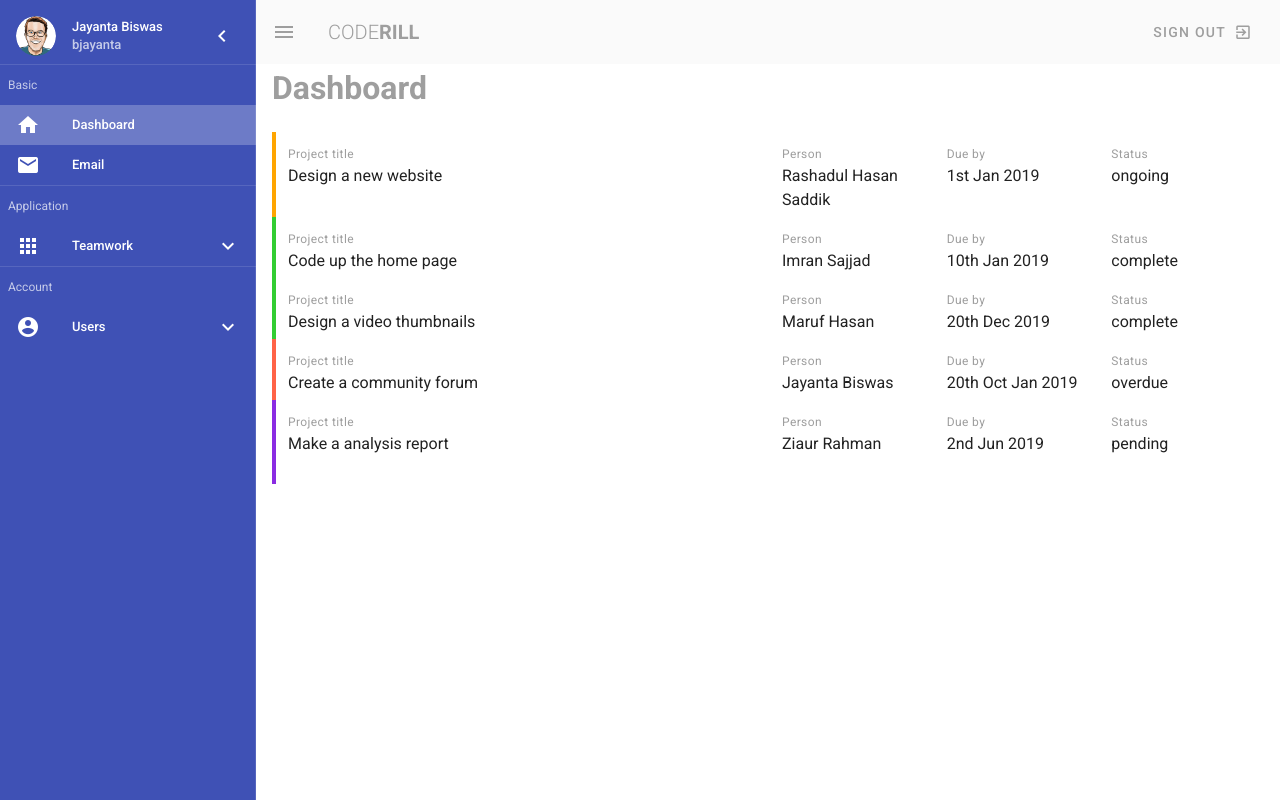
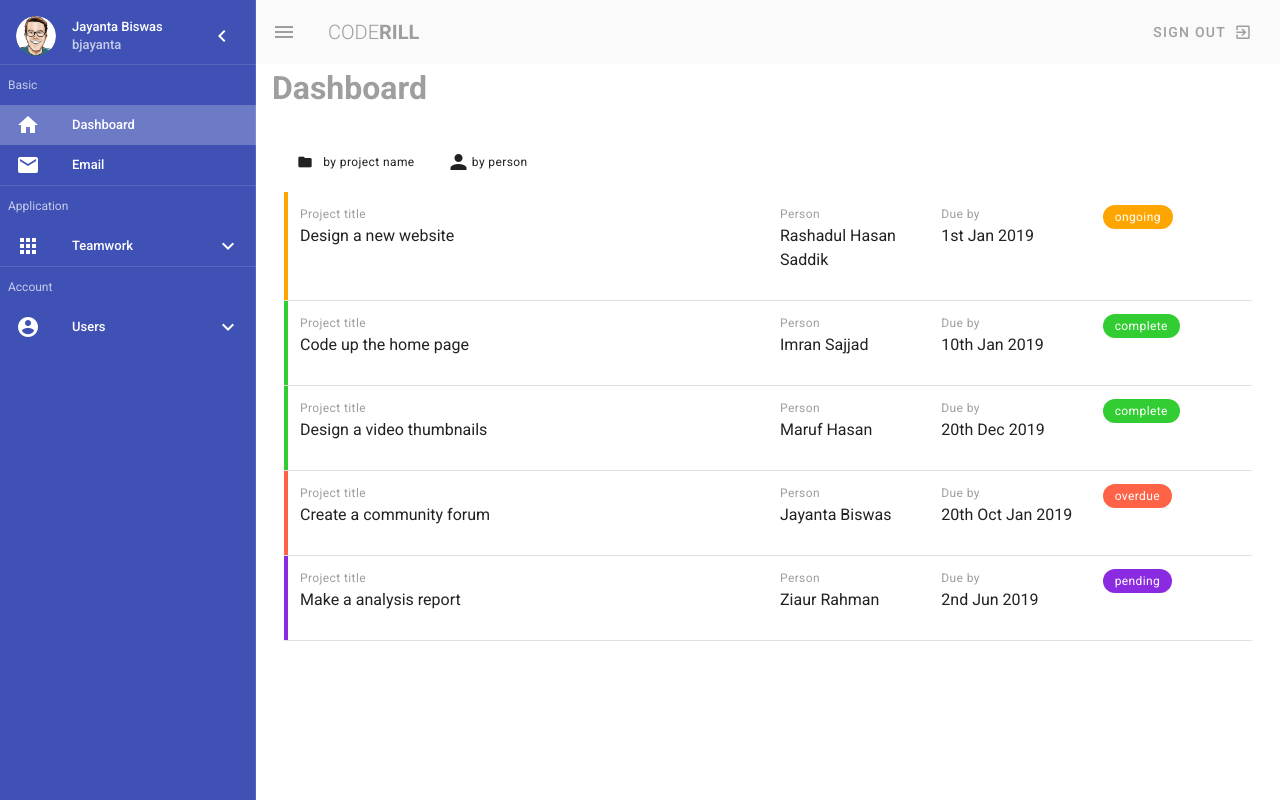
Before and after one commit to bjayanta/teamwork, a Vue app: page / in a window 1280 px wide. Built offline with nearby package versions, Linux system fonts and the light colour scheme.

Commit message:
work with projects list in dashboard

```diff
--- a/src/views/Dashboard.vue
+++ b/src/views/Dashboard.vue
@@ -2,40 +2,53 @@
   <div class="dashboard">
     <h1 class="subheading grey--text">Dashboard</h1>
 
-    <v-container class="my-5">
-      <div v-for="project in projects" :key="project.title">
-        <v-layout row wrap :class="`project ${project.status}`">
-          <v-flex xs12 md6>
-            <v-card flat class="pa-3">
+    <v-container fluid class="my-5">
+      <v-layout class="mb-3">
+        <v-tooltip bottom>
+          <template v-slot:activator="{ on }">
+            <v-btn text @click="sortBy('title')" v-on="on">
+              <v-icon left small>mdi-folder</v-icon>
+              <span class="caption text-lowercase">By project name</span>
+            </v-btn>
+          </template>
+          <span>Sort projects by project title</span>
+        </v-tooltip>
+
+        <v-tooltip bottom>
+          <template v-slot:activator="{ on }">
+            <v-btn text @click="sortBy('person')" v-on="on">
+              <v-icon>mdi-account</v-icon>
+              <span class="caption text-lowercase">By person</span>
+            </v-btn>
+          </template>
+          <span>Sort projects by person</span>
+        </v-tooltip>
+      </v-layout>
+
+      <v-card flat v-for="project in projects" :key="project.title">
+        <v-layout wrap>
+          <v-flex xs12 md6 class="pa-3" :class="`project ${project.status}`">
             <div class="caption grey--text">Project title</div>
             <p>{{ project.title }}</p>
-            </v-card>
           </v-flex>
 
-          <v-flex xs6 sm4 md2>
-            <v-card flat class="pa-3">
+          <v-flex xs6 sm4 md2 class="pa-3">
             <div class="caption grey--text">Person</div>
             <p>{{ project.person }}</p>
-            </v-card>
           </v-flex>
 
-          <v-flex xs6 sm4 md2>
-            <v-card flat class="pa-3">
+          <v-flex xs6 sm4 md2 flat class="pa-3">
             <div class="caption grey--text">Due by</div>
             <p>{{ project.due }}</p>
-            </v-card>
           </v-flex>
 
-          <v-flex xs2 sm4 md2>
-            <v-card flat class="pa-3">
-              <div class="caption grey--text">Status</div>
-              <p>{{ project.status }}</p>
-            </v-card>
+          <v-flex xs2 sm4 md2 flat class="pa-3">
+            <v-chip small :class="`${project.status} white--text caption`">{{ project.status }}</v-chip>
           </v-flex>
         </v-layout>
 
         <v-divider></v-divider>
-      </div>
+      </v-card>
     </v-container>
   </div>
 </template>
@@ -53,13 +66,22 @@
           {title: "Make a analysis report", person: "Ziaur Rahman", due: "2nd Jun 2019", status: "pending", content: "Lorem ipsum dolor sit amet, consectetur adipisicing elit. Asperiores at beatae commodi consequatur doloribus ducimus esse explicabo fuga magni nulla officia possimus quam quos sapiente, tempore ut veniam? Aspernatur, numquam?"}
         ]
       }
+    },
+    methods: {
+      sortBy: function(prop) {
+        this.projects.sort((a, b) => a[prop] < b[prop] ? -1 : 1)
+      }
     }
   };
 </script>
 
 <style lang="scss">
   .project.ongoing { border-left: 4px solid orange; }
+  .theme--light.v-chip:not(.v-chip--active).ongoing { background: orange; }
   .project.complete { border-left: 4px solid limegreen; }
+  .theme--light.v-chip:not(.v-chip--active).complete { background: limegreen; }
   .project.pending { border-left: 4px solid blueviolet; }
+  .theme--light.v-chip:not(.v-chip--active).pending { background: blueviolet; }
   .project.overdue { border-left: 4px solid tomato; }
+  .theme--light.v-chip:not(.v-chip--active).overdue { background: tomato; }
 </style>
```
Also changed, not shown: src/mixins/textFilter.js (added, +9 -0 lines). Lines whose indentation alone changed are shown as unchanged.
